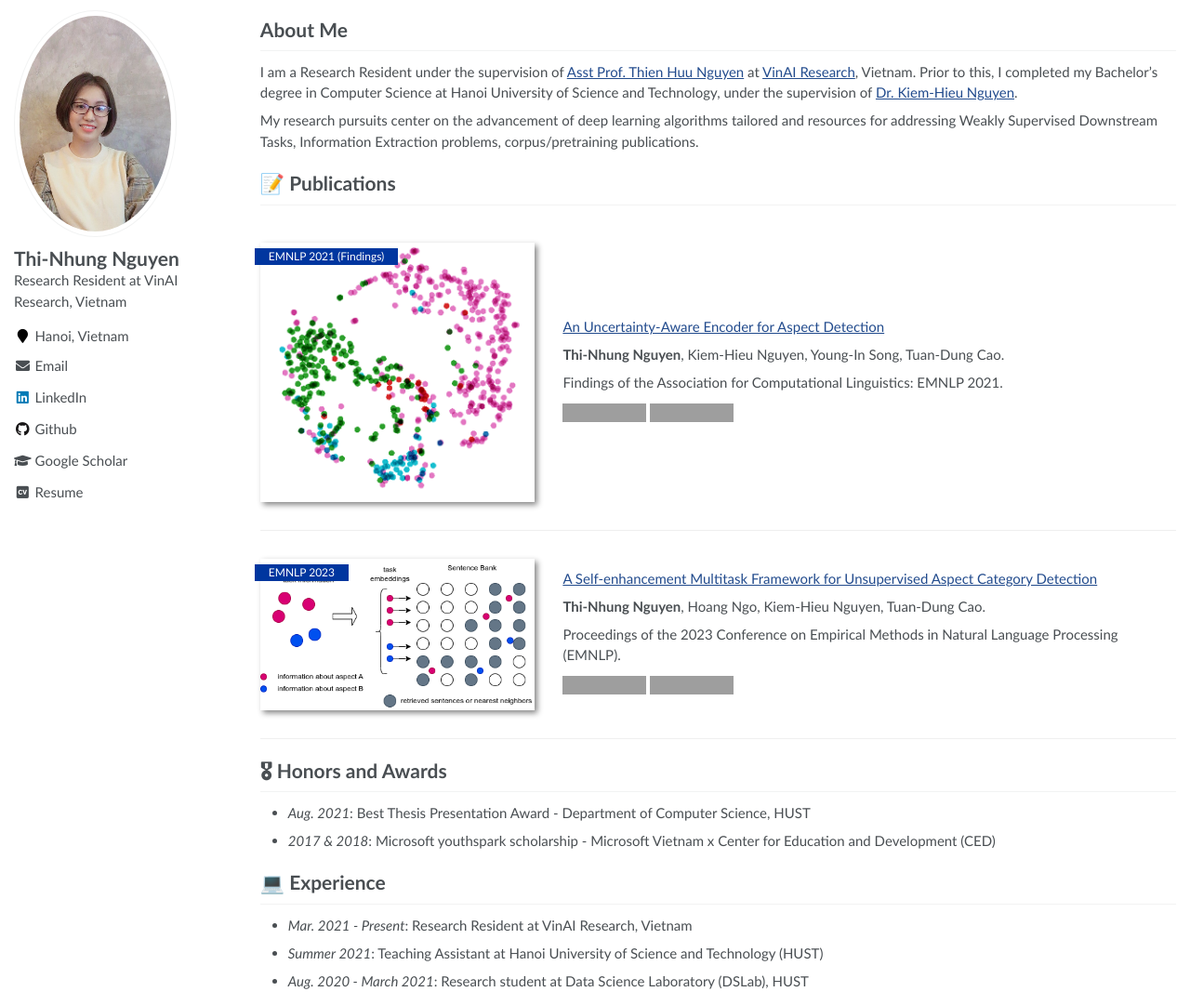
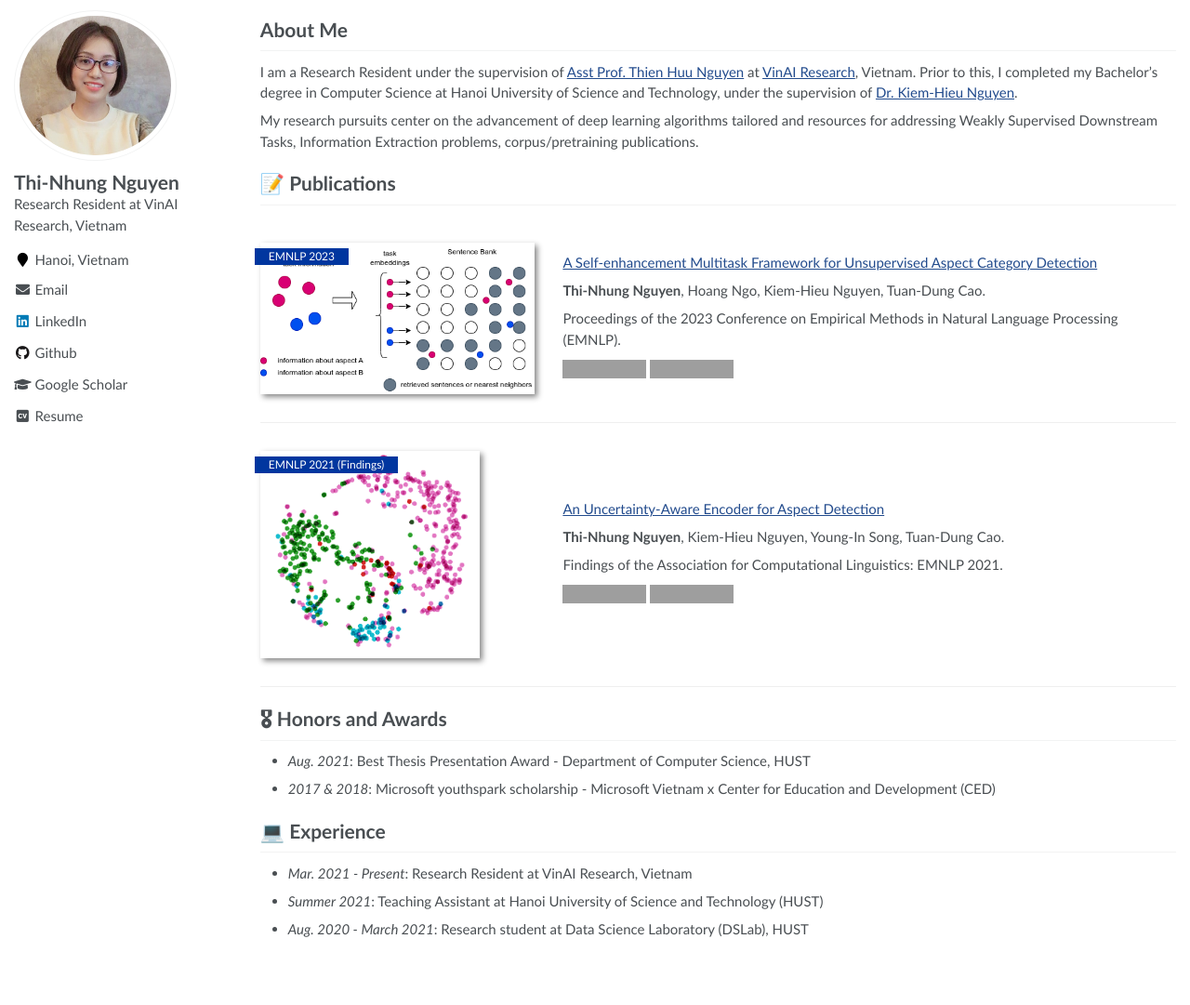
Before and after one commit to nhungnt7/nhungnt7.github.io, a Jekyll site: the page built from _pages/about.md, in a window 1280 px wide and 1185 px high, cut to the strip 104-1185 px from the top of the window. Shown: the whole strip at 93% size. Built offline with Jekyll 4.4.1, drawn with Linux system fonts in a browser that asks for light colours; some web fonts are replaced; grey boxes are pictures that could not be loaded.

Commit message:
fix avatar

```diff
--- a/_config.yml
+++ b/_config.yml
@@ -22,7 +22,7 @@ baidu_site_verification  :  # get baidu_site_verification from https://ziyuan.ba
 # Site Author
 author:
   name             : "Thi-Nhung Nguyen"
-  avatar           : "images/avatar.jpg"
+  avatar           : "images/avatar.png"
   bio              :
   location         : "Hanoi, Vietnam"
   employer         :
--- a/_pages/about.md
+++ b/_pages/about.md
@@ -27,7 +27,23 @@ Downstream Tasks, Information Extraction problems, corpus/pretraining publicatio
 
 # 📝 Publications
 
-<div class='paper-box'><div class='paper-box-image'><div><div class="badge">EMNLP 2021 (Findings)</div><img src='images/UCE.png' alt="sym" width="100%"></div></div>
+<div class='paper-box'><div class='paper-box-image'><div><div class="badge">EMNLP 2023</div><img src='images/ASeM.png' alt="sym" width="100%"></div></div>
+<div class='paper-box-text' markdown="1">
+
+[A Self-enhancement Multitask Framework for Unsupervised Aspect Category Detection](https://arxiv.org/pdf/2311.09708.pdf)
+
+**Thi-Nhung Nguyen**, Hoang Ngo, Kiem-Hieu Nguyen, Tuan-Dung Cao.
+
+Proceedings of the 2023 Conference on Empirical Methods in Natural Language Processing (EMNLP).
+
+<a href="https://arxiv.org/pdf/2311.09708.pdf"><img src="https://img.shields.io/badge/-Paper-grey?logo=gitbook&logoColor=white" alt="Paper"></a>
+<a href="https://github.com/nhungnt7/ASEM"><img src="https://img.shields.io/badge/-Github-grey?logo=github" alt="Github"></a>
+
+</div>
+</div>
+
+
+<div class='paper-box'><div class='paper-box-image'><div><div class="badge">EMNLP 2021 (Findings)</div><img src='images/UCE.png' alt="sym" width="80%"></div></div>
 <div class='paper-box-text' markdown="1">
 
 [An Uncertainty-Aware Encoder for Aspect Detection](https://aclanthology.org/2021.findings-emnlp.69/)
@@ -43,21 +59,6 @@ Findings of the Association for Computational Linguistics: EMNLP 2021.
 </div>
 
 
-<div class='paper-box'><div class='paper-box-image'><div><div class="badge">EMNLP 2023</div><img src='images/ASeM.png' alt="sym" width="100%"></div></div>
-<div class='paper-box-text' markdown="1">
-
-[A Self-enhancement Multitask Framework for Unsupervised Aspect Category Detection](https://arxiv.org/pdf/2311.09708.pdf)
-
-**Thi-Nhung Nguyen**, Hoang Ngo, Kiem-Hieu Nguyen, Tuan-Dung Cao.
-
-Proceedings of the 2023 Conference on Empirical Methods in Natural Language Processing (EMNLP).
-
-<a href="https://arxiv.org/pdf/2311.09708.pdf"><img src="https://img.shields.io/badge/-Paper-grey?logo=gitbook&logoColor=white" alt="Paper"></a>
-<a href="https://github.com/nhungnt7/ASEM"><img src="https://img.shields.io/badge/-Github-grey?logo=github" alt="Github"></a>
-
-</div>
-</div>
-
 # 🎖 Honors and Awards
 - *Aug. 2021*: Best Thesis Presentation Award - Department of Computer Science, HUST
 - *2017 & 2018*: Microsoft youthspark scholarship - Microsoft Vietnam x Center for Education and Development (CED)
```
Also changed, not shown: images/avatar.jpg (deleted), images/avatar.png (added).
